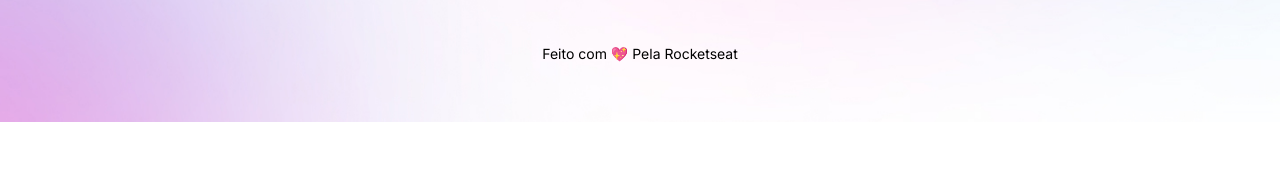
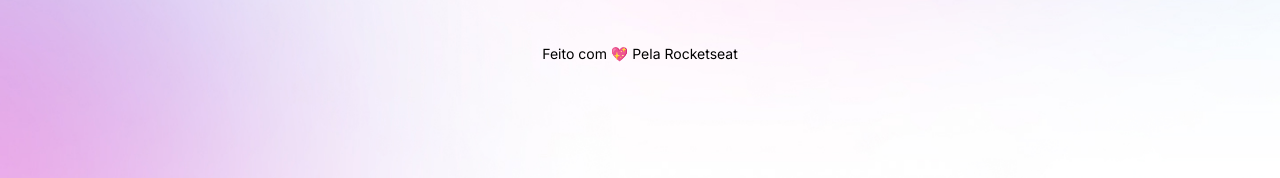
Before and after one commit to RitadeCassiabl/EstagioUfal, a plain HTML site: page index.html in a window 1280 px wide. Shown: the part 678-856 px from the top of the page. Before the commit the page ends 800 px from the top, so only its background shows below. Drawn offline with nearby package versions, Linux system fonts and the light colour scheme.

Commit message:
background changes

```diff
--- a/style.css
+++ b/style.css
@@ -5,7 +5,7 @@
 }
 :root {
   --text-color: white;
-  --bg-url: url(./assets/bg-desktop.jpg);
+  --bg-url: url(./assets/bg-mobile.jpg);
   --stroke-color: rgba(255, 255, 255, 0.5);
   --surface-color: rgba(255, 255, 255, 0.1);
   --surface-color-hover: rgba(255, 255, 255, 0.05);
@@ -16,7 +16,7 @@
 
 .light {
   --text-color: black;
-  --bg-url: url(./assets/bg-desktop-light.jpg);
+  --bg-url: url(./assets/bg-mobile-light.jpg);
   --stroke-color: rgba(0, 0, 0, 0.5);
   --surface-color: rgba(0, 0, 0, 0.05);
   --surface-color-hover: rgba(0, 0, 0, 0.2);
@@ -33,6 +33,7 @@ body {
   */
   /*Forma reduzida --> atalho*/
   background: var(--bg-url) no-repeat top center/cover;
+  height: 100vh;
 }
 
 body * {
@@ -117,7 +118,7 @@ ul li a:hover {
   transform: translateY(-50%);
 }
 
-.light #switch button{
+.light #switch button {
   right: 0;
   left: initial;
 }
@@ -163,3 +164,15 @@ footer {
 footer a {
   text-decoration: none;
 }
+
+/*media queries*/
+
+@media (min-width: 700px) {
+  :root {
+    --bg-url: url(./assets/bg-desktop.jpg);
+  }
+
+  .light {
+    --bg-url: url(./assets/bg-desktop-light.jpg);
+  }
+}
```
